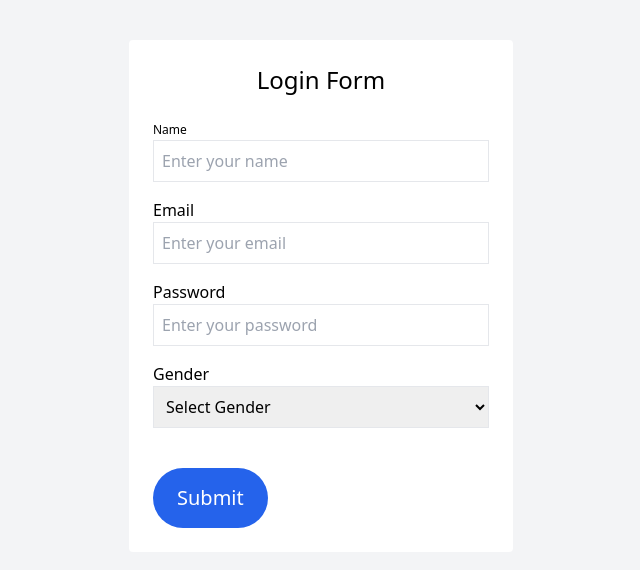
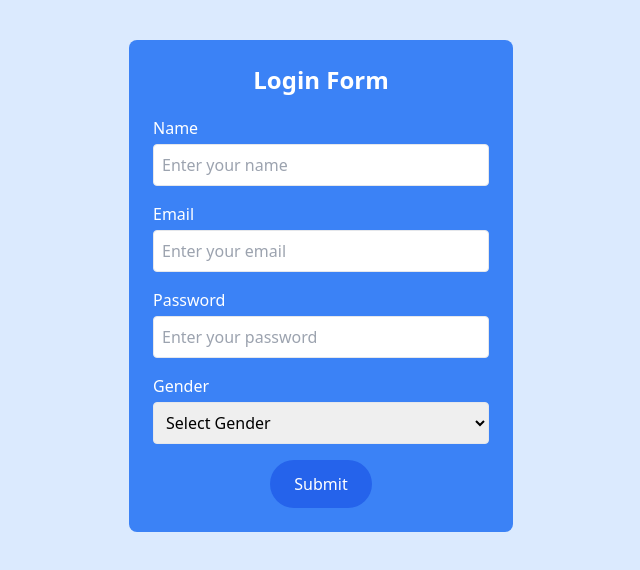
Before and after one commit to glory-tech5/forms, a website: page index.html in a window 1280 px wide. Shown: the whole page, without its empty margins (319-959 px from the left). Drawn offline with nearby package versions, Linux system fonts and the light colour scheme.

Commit message:
add bacground color and style my button

```diff
--- a/index.html
+++ b/index.html
@@ -3,54 +3,76 @@
 <head>
     <meta charset="UTF-8">
     <meta name="viewport" content="width=device-width, initial-scale=1.0">
+
     <title>Simple Tailwind Form</title>
-    <link href="https://cdn.jsdelivr.net/npm/tailwindcss@2.2.19/dist/tailwind.min.css" rel="stylesheet">
 
+    <link
+        href="https://cdn.jsdelivr.net/npm/tailwindcss@2.2.19/dist/tailwind.min.css"
+        rel="stylesheet"
+    >
+</head>
 
-</head>
-<body class="bg-gray-100 h-full">
+<body class="bg-blue-100 min-h-screen">
 
-    <div class="w-96 bg-white mx-auto mt-10 p-6 rounded">
+    <div class="w-96 bg-blue-500 mx-auto mt-10 p-6 rounded-lg">
 
-        <h1 class="text-2xl font-medium text-center mb-5" font-family: 'Arial', sans-serif; >
+        <h1 class="text-2xl text-center mb-5 text-white font-bold">
             Login Form
         </h1>
 
         <form>
 
-            <label class="text-center text-xs">Name</label>
+
+            <label class="block text-white mb-1">
+                Name
+            </label>
+
             <input
                 type="text"
                 placeholder="Enter your name"
-                class="w-full border p-2 mb-4">
+                class="w-full border p-2 mb-4 rounded"
+            >
 
-            <label>Email</label>
+
+            <label class="block text-white mb-1">
+                Email
+            </label>
+
             <input
                 type="email"
                 placeholder="Enter your email"
-                class="w-full border p-2 mb-4">
+                class="w-full border p-2 mb-4 rounded"
+            >
 
-            <label>Password</label>
+
+            <label class="block text-white mb-1">
+                Password
+            </label>
+
             <input
-                type="tel"
+                type="password"
                 placeholder="Enter your password"
-                class="w-full border p-2 mb-4">
+                class="w-full border p-2 mb-4 rounded"
+            >
 
-            <label>Gender</label>
-            <select class="w-full border p-2 mb-4">
+
+            <label class="block text-white mb-1">
+                Gender
+            </label>
+
+            <select class="w-full border p-2 mb-4 rounded">
                 <option>Select Gender</option>
                 <option>Male</option>
                 <option>Female</option>
             </select>
 
 
-
             <button
-                class="bg-blue-600 text-white p-2 rounded-full mt-6
-                 py-4 px-6 hover:bg-pink-700
-                transition duration-300 justify-center items-center
-                text-center
-                flex w-100px  text-xl">
+                type="submit"
+                class="bg-blue-600 text-white py-3 px-6 rounded-full
+                       hover:bg-pink-700 transition duration-300
+                       block mx-auto"
+            >
                 Submit
             </button>
 
@@ -58,6 +80,5 @@
 
     </div>
 
-
 </body>
 </html>
```
